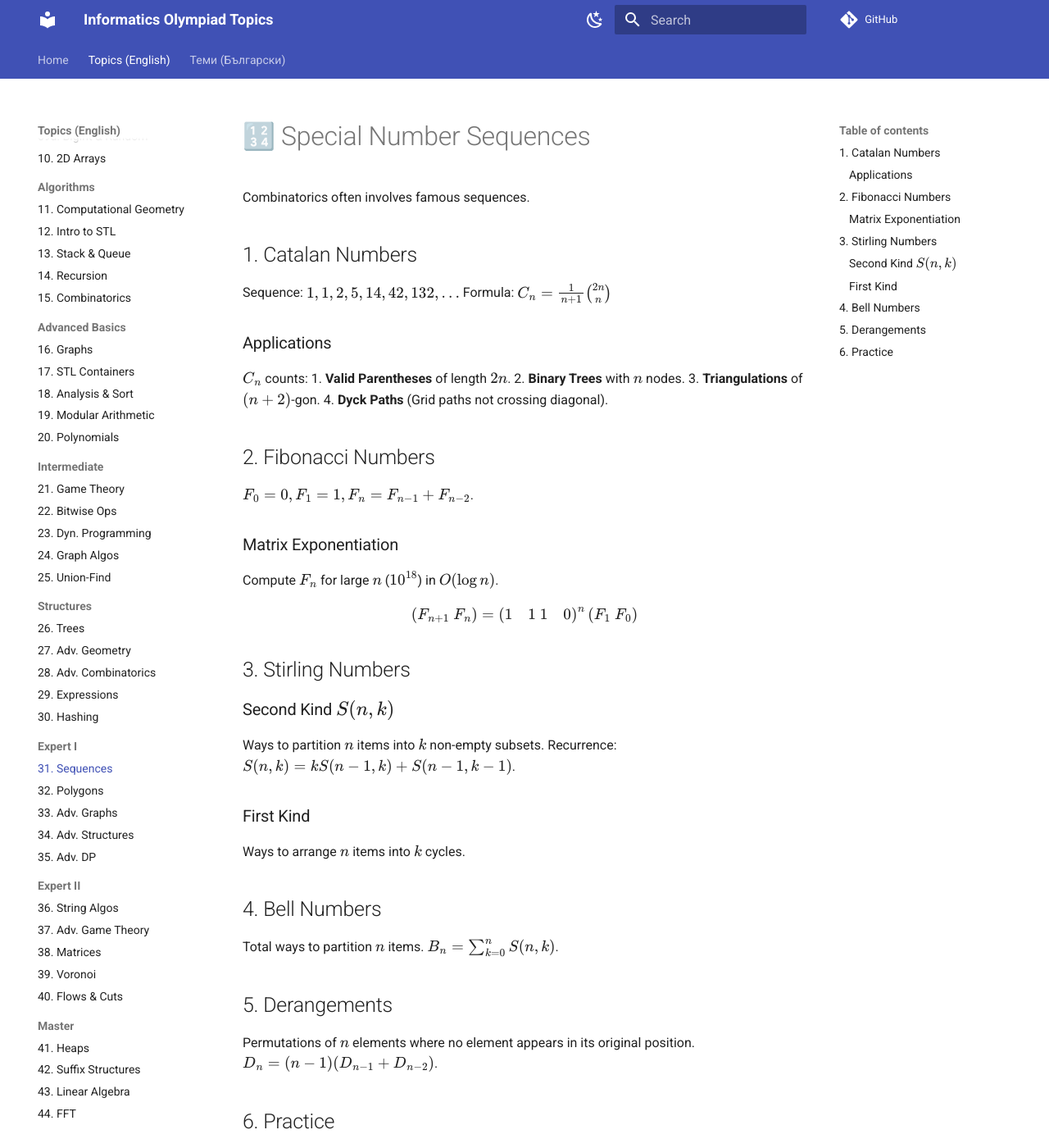
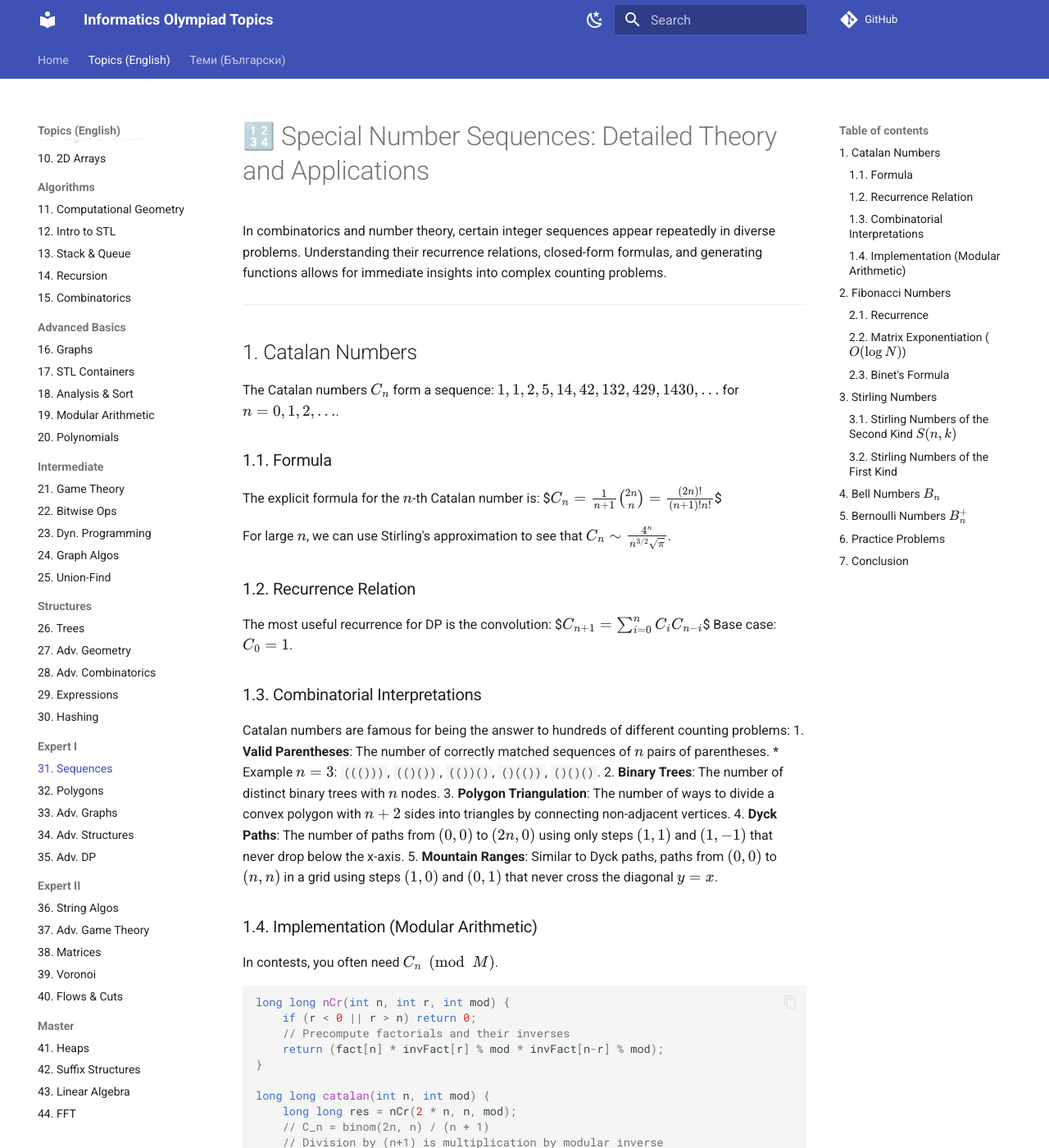
Before and after one commit to KadirYazadzhi/Informatics-Olympiad-Topics, an MkDocs documentation site: the page built from docs/EN/31_Special_Number_Sequences.md, in a window 1280 px wide and 1400 px high. Shown: the whole window at 82% size. Built offline with MkDocs 1.6.1 and Material for MkDocs 9.7.7, drawn with Linux system fonts in a browser that asks for light colours; comment, search, counter and statistics services are not loaded; some of the changed text lies outside the part shown.

Commit message:
Expand EN/31_Special_Number_Sequences.md: Detailed theory and implementations

````diff
--- a/docs/EN/31_Special_Number_Sequences.md
+++ b/docs/EN/31_Special_Number_Sequences.md
@@ -1,44 +1,127 @@
-# 🔢 Special Number Sequences
+# 🔢 Special Number Sequences: Detailed Theory and Applications
 
-Combinatorics often involves famous sequences.
+In combinatorics and number theory, certain integer sequences appear repeatedly in diverse problems. Understanding their recurrence relations, closed-form formulas, and generating functions allows for immediate insights into complex counting problems.
+
+---
 
 ## 1. Catalan Numbers
 
-Sequence: $1, 1, 2, 5, 14, 42, 132, \dots$
-Formula: $C_n = \frac{1}{n+1} \binom{2n}{n}$
+The Catalan numbers $C_n$ form a sequence: $1, 1, 2, 5, 14, 42, 132, 429, 1430, \dots$ for $n = 0, 1, 2, \dots$.
 
-### Applications
-$C_n$ counts:
-1.  **Valid Parentheses** of length $2n$.
-2.  **Binary Trees** with $n$ nodes.
-3.  **Triangulations** of $(n+2)$-gon.
-4.  **Dyck Paths** (Grid paths not crossing diagonal).
+### 1.1. Formula
+The explicit formula for the $n$-th Catalan number is:
+$$C_n = \frac{1}{n+1} \binom{2n}{n} = \frac{(2n)!}{(n+1)!n!}$$
+
+For large $n$, we can use Stirling's approximation to see that $C_n \sim \frac{4^n}{n^{3/2} \sqrt{\pi}}$.
+
+### 1.2. Recurrence Relation
+The most useful recurrence for DP is the convolution:
+$$C_{n+1} = \sum_{i=0}^{n} C_i C_{n-i}$$
+Base case: $C_0 = 1$.
+
+### 1.3. Combinatorial Interpretations
+Catalan numbers are famous for being the answer to hundreds of different counting problems:
+1.  **Valid Parentheses**: The number of correctly matched sequences of $n$ pairs of parentheses.
+    *   Example $n=3$: `((()))`, `(()())`, `(())()`, `()(())`, `()()()`.
+2.  **Binary Trees**: The number of distinct binary trees with $n$ nodes.
+3.  **Polygon Triangulation**: The number of ways to divide a convex polygon with $n+2$ sides into triangles by connecting non-adjacent vertices.
+4.  **Dyck Paths**: The number of paths from $(0,0)$ to $(2n, 0)$ using only steps $(1,1)$ and $(1,-1)$ that never drop below the x-axis.
+5.  **Mountain Ranges**: Similar to Dyck paths, paths from $(0,0)$ to $(n,n)$ in a grid using steps $(1,0)$ and $(0,1)$ that never cross the diagonal $y=x$.
+
+### 1.4. Implementation (Modular Arithmetic)
+In contests, you often need $C_n \pmod M$.
+
+```cpp
+long long nCr(int n, int r, int mod) {
+    if (r < 0 || r > n) return 0;
+    // Precompute factorials and their inverses
+    return (fact[n] * invFact[r] % mod * invFact[n-r] % mod);
+}
+
+long long catalan(int n, int mod) {
+    long long res = nCr(2 * n, n, mod);
+    // C_n = binom(2n, n) / (n + 1)
+    // Division by (n+1) is multiplication by modular inverse
+    return res * power(n + 1, mod - 2, mod) % mod;
+}
+```
+
+---
 
 ## 2. Fibonacci Numbers
 
-$F_0=0, F_1=1, F_n = F_{n-1} + F_{n-2}$.
+$0, 1, 1, 2, 3, 5, 8, 13, 21, 34, \dots$
 
-### Matrix Exponentiation
-Compute $F_n$ for large $n$ ($10^{18}$) in $O(\log n)$.
-$$ \begin{pmatrix} F_{n+1} \\ F_n \end{pmatrix} = \begin{pmatrix} 1 & 1 \\ 1 & 0 \end{pmatrix}^n \begin{pmatrix} F_1 \\ F_0 \end{pmatrix} $$
+### 2.1. Recurrence
+$F_n = F_{n-1} + F_{n-2}$, with $F_0=0, F_1=1$.
+
+### 2.2. Matrix Exponentiation ($O(\log N)$)
+To find $F_n$ for $n = 10^{18}$, DP is too slow.
+$$ \begin{pmatrix} F_{n+1} \\ F_n \end{pmatrix} = \begin{pmatrix} 1 & 1 \\ 1 & 0 \end{pmatrix} \begin{pmatrix} F_n \\ F_{n-1} \end{pmatrix} \implies \begin{pmatrix} F_{n+1} \\ F_n \end{pmatrix} = \begin{pmatrix} 1 & 1 \\ 1 & 0 \end{pmatrix}^n \begin{pmatrix} F_1 \\ F_0 \end{pmatrix} $$
+
+```cpp
+typedef vector<vector<long long>> matrix;
+
+matrix multiply(matrix A, matrix B, int mod) {
+    matrix C(2, vector<long long>(2));
+    for (int i = 0; i < 2; i++)
+        for (int j = 0; j < 2; j++)
+            for (int k = 0; k < 2; k++)
+                C[i][j] = (C[i][j] + A[i][k] * B[k][j]) % mod;
+    return C;
+}
+
+matrix power(matrix A, long long p, int mod) {
+    matrix res = {{1, 0}, {0, 1}};
+    while (p > 0) {
+        if (p & 1) res = multiply(res, A, mod);
+        A = multiply(A, A, mod);
+        p >>= 1;
+    }
+    return res;
+}
+```
+
+### 2.3. Binet's Formula
+$F_n = \frac{\phi^n - \psi^n}{\sqrt{5}}$, where $\phi = \frac{1+\sqrt{5}}{2}$ and $\psi = \frac{1-\sqrt{5}}{2}$.
+Note: Useful for estimation, but floating point precision fails for large $n$.
+
+---
 
 ## 3. Stirling Numbers
 
-### Second Kind $S(n, k)$
-Ways to partition $n$ items into $k$ non-empty subsets.
-Recurrence: $S(n, k) = k S(n-1, k) + S(n-1, k-1)$.
+### 3.1. Stirling Numbers of the Second Kind $S(n, k)$
+The number of ways to partition a set of $n$ elements into $k$ non-empty subsets.
+*   **Recurrence**: $S(n, k) = k \cdot S(n-1, k) + S(n-1, k-1)$.
+    *   Logic: The $n$-th element either joins one of the $k$ existing sets (in $k$ ways) or starts a new set.
+*   **Closed form**: $S(n, k) = \frac{1}{k!} \sum_{j=0}^k (-1)^{k-j} \binom{k}{j} j^n$.
 
-### First Kind
-Ways to arrange $n$ items into $k$ cycles.
+### 3.2. Stirling Numbers of the First Kind
+The number of ways to arrange $n$ elements into $k$ disjoint cycles.
+*   **Recurrence**: $c(n, k) = (n-1)c(n-1, k) + c(n-1, k-1)$.
 
-## 4. Bell Numbers
-Total ways to partition $n$ items.
-$B_n = \sum_{k=0}^n S(n, k)$.
+---
 
-## 5. Derangements
-Permutations of $n$ elements where no element appears in its original position.
-$D_n = (n-1)(D_{n-1} + D_{n-2})$.
+## 4. Bell Numbers $B_n$
 
-## 6. Practice
-1.  **SPOJ CATALAN**: Compute $C_n$.
-2.  **UVa 10450**: World Cup Noise (Fibonacci).
+The total number of ways to partition a set of $n$ elements into any number of subsets.
+$$B_n = \sum_{k=0}^n S(n, k)$$
+Recurrence: $B_{n+1} = \sum_{k=0}^n \binom{n}{k} B_k$.
+
+---
+
+## 5. Bernoulli Numbers $B_n^+$
+
+Used in number theory for sum of powers: $\sum_{i=1}^n i^k$ (Faulhaber's Formula).
+They are also related to the Riemann Zeta function.
+
+---
+
+## 6. Practice Problems
+1.  **CSES Bracket Sequences I**: Count valid parentheses (Catalan).
+2.  **CSES Fibonacci Numbers**: Large $n$ (Matrix Exp).
+3.  **Codeforces 911D**: Inversions and permutations (Cycles).
+4.  **UVa 10229**: Modular Fibonacci.
+
+## 7. Conclusion
+Recognizing these sequences is often the "Aha!" moment in a competitive programming problem. If you see a counting problem with small $n$, try computing the first few values ($1, 1, 2, 5, \dots$) and check OEIS or your knowledge of these sequences.
````
